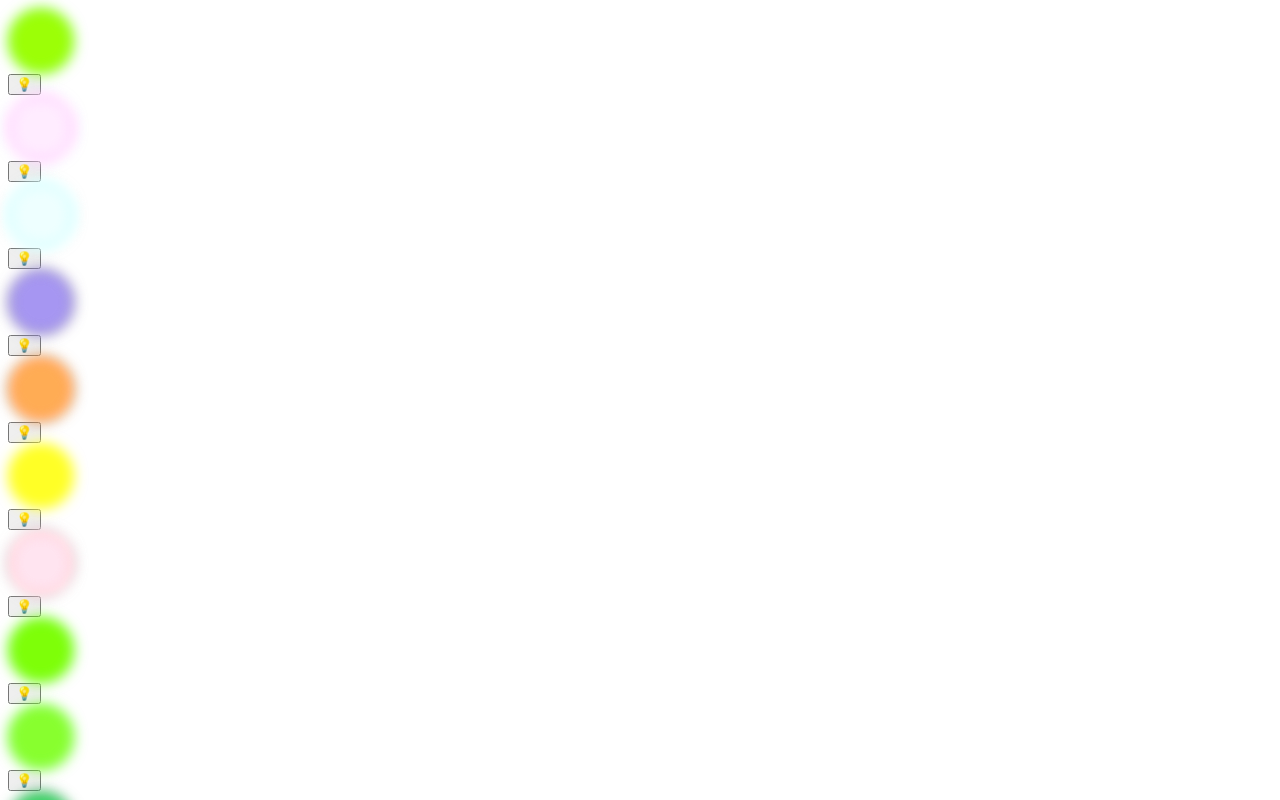
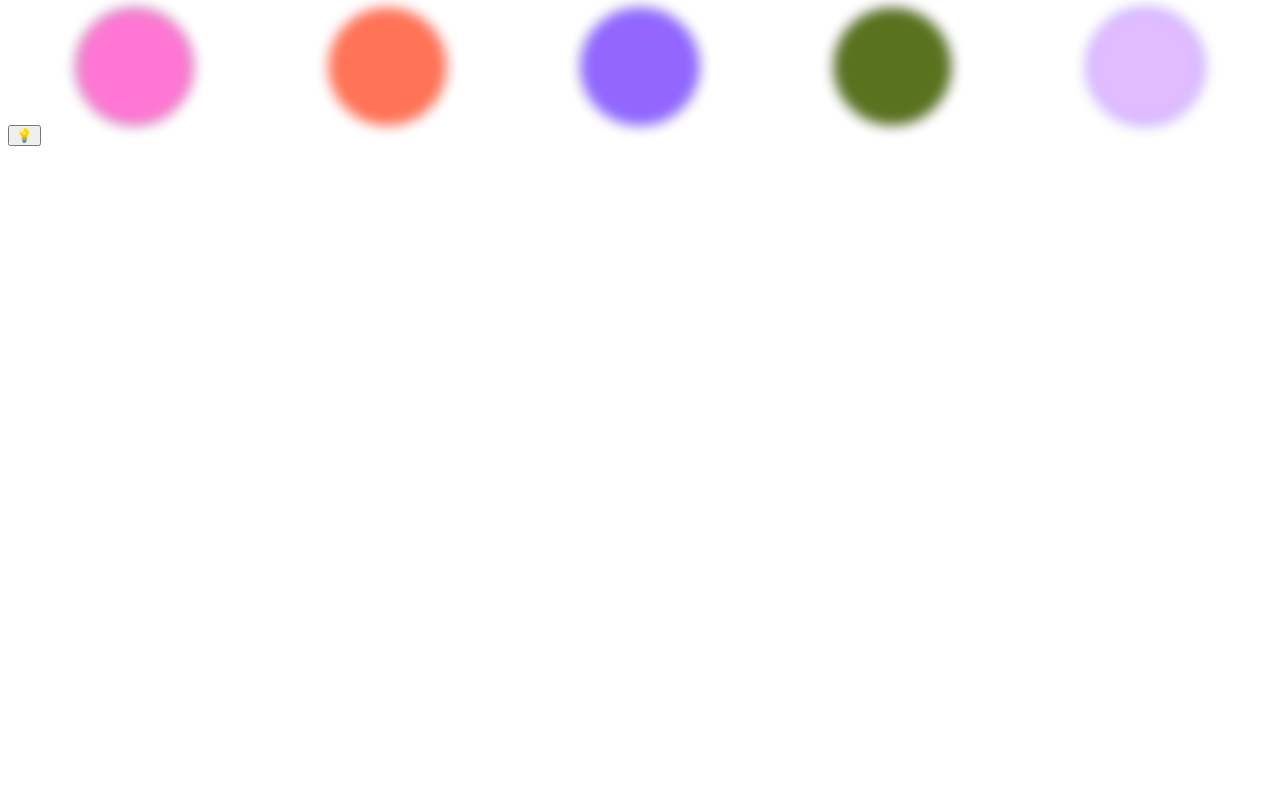
Before and after one commit to mccooll/MetallicActiveSource, a React (Vite) app: page / in a window 1280 px wide. Shown: the top 800 px of the page. Built offline with nearby package versions, Linux system fonts and the light colour scheme.

Commit message:
twinkling lights

```diff
--- a/src/App.css
+++ b/src/App.css
@@ -1,3 +1,8 @@
+.lightFixture {
+  display:flex;
+  justify-content: space-around;
+}
+
 main {
   text-align: center;
   vertical-align: center;
--- a/src/App.jsx
+++ b/src/App.jsx
@@ -5,23 +5,18 @@ import Colors from './Colors'
 import Switch from './Switch'
 
 const App = ({name}) => {
-  const [bulbs, setBulbs] = useState(Array(20).fill(true));
-  console.log(bulbs)
-
-  const toggleBulb = (i) => {
-    const newBulbs = [...bulbs];
-    newBulbs[i] = !bulbs[i];
-    setBulbs(newBulbs)
-  }
+  const [on, setOn] = useState(true);
 
   return (
     <div>
-      {bulbs.map((onStatus,i) => (
-        <div>
-         <LightBulb on={onStatus}></LightBulb>
-         <Switch toggle={() => toggleBulb(i) }></Switch>
-        </div>)
-      )}
+      <div class="lightFixture">
+        <LightBulb on={on}></LightBulb>
+        <LightBulb on={on}></LightBulb>
+        <LightBulb on={on}></LightBulb>
+        <LightBulb on={on}></LightBulb>
+        <LightBulb on={on}></LightBulb>
+      </div>
+      <Switch toggle={() => setOn(!on) }></Switch>
     </div>
   )
 }
--- a/src/Colors.jsx
+++ b/src/Colors.jsx
@@ -1,4 +1,4 @@
-//import setColor from './RandomColor.jsx'
+
 export default () => {
   return (
     <>
--- a/src/LightBulb.css
+++ b/src/LightBulb.css
@@ -1,17 +1,32 @@
 
 .bulb {
   border: 1px solid black;
-  width: 5vw;
-  height: 5vw;
-  border-radius: 2.5vw;
+  width: 9vw;
+  height: 9vw;
+  border-radius: 4.5vw;
 }
 
 .on {
   background-color: #948A18;
-  filter: blur(0.5vw) brightness(2);
+  opacity:1;
+  filter: blur(0.5vw) brightness(1.5);
+  animation: pulsate 1s ease-out;
+  animation-iteration-count: infinite;
 }
 
 .off {
   background-color: #948A18;
-  filter: brightness(0.75)
+  filter: brightness(0.25)
 }
+
+@keyframes pulsate {
+  0% {
+    opacity: 1
+  }
+  50% {
+    opacity: 0.9
+  }
+  100% {
+    opacity: 1
+  }
+}
--- a/src/LightBulb.jsx
+++ b/src/LightBulb.jsx
@@ -9,7 +9,8 @@ const LightBulb = ({on}) => {
     if(on===true) {
       setColour(randomColour())
     }
-  }, [on])
+    return () => console.log('removed')
+  },[on])
 
   return (
     <div className={`bulb ${on ? 'on':'off'}`} style={{backgroundColor: colour}}></div>
--- a/src/randomColour.js
+++ b/src/randomColour.js
@@ -1,7 +1,6 @@
 export const randomColour = () => {
   const randomColour = Math.floor(Math.random()*16777215).toString(16);
 
-  // {backgroundColor: '#948A18'}}
   let colourCode = "#" + randomColour;
 
   return colourCode;
```
